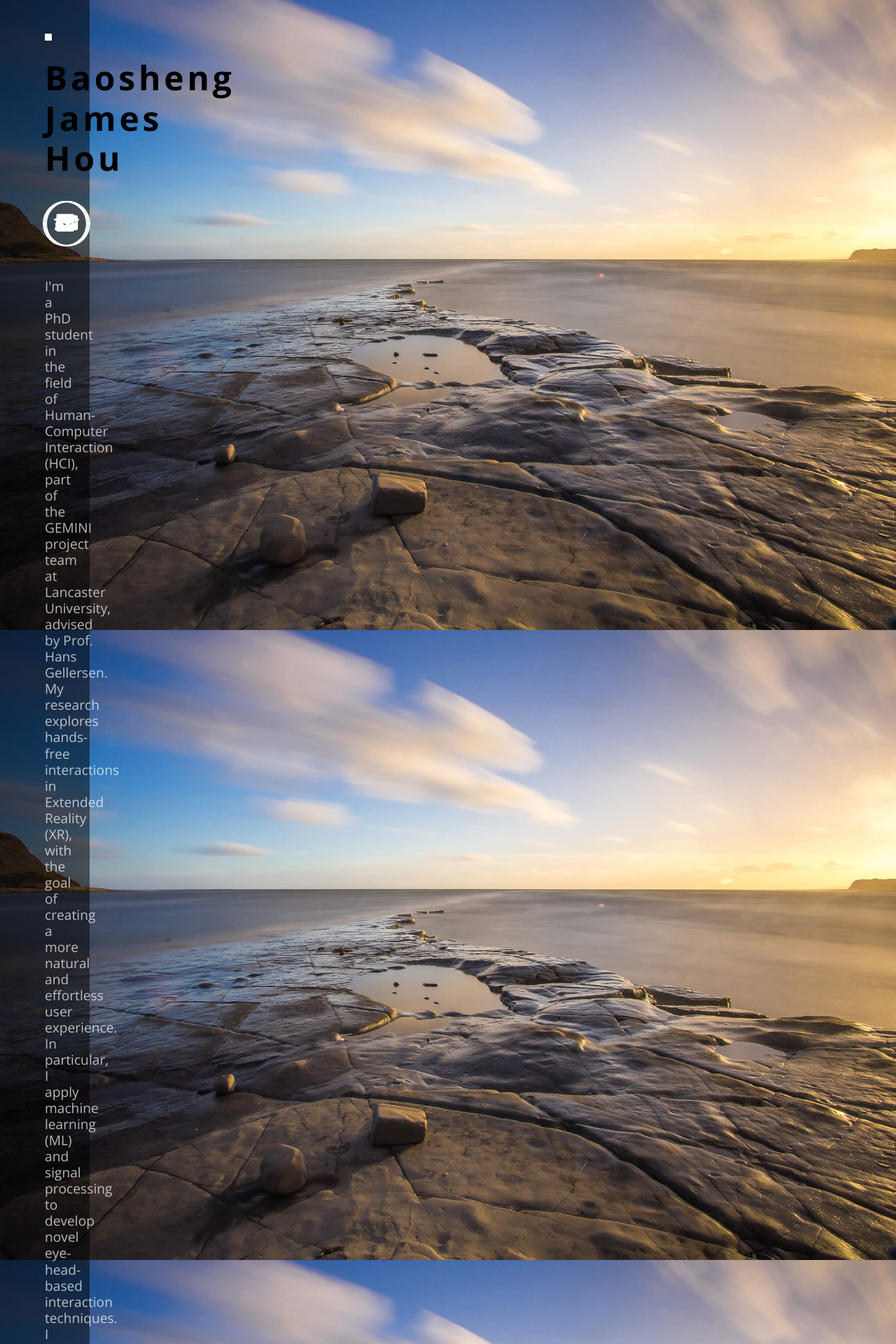
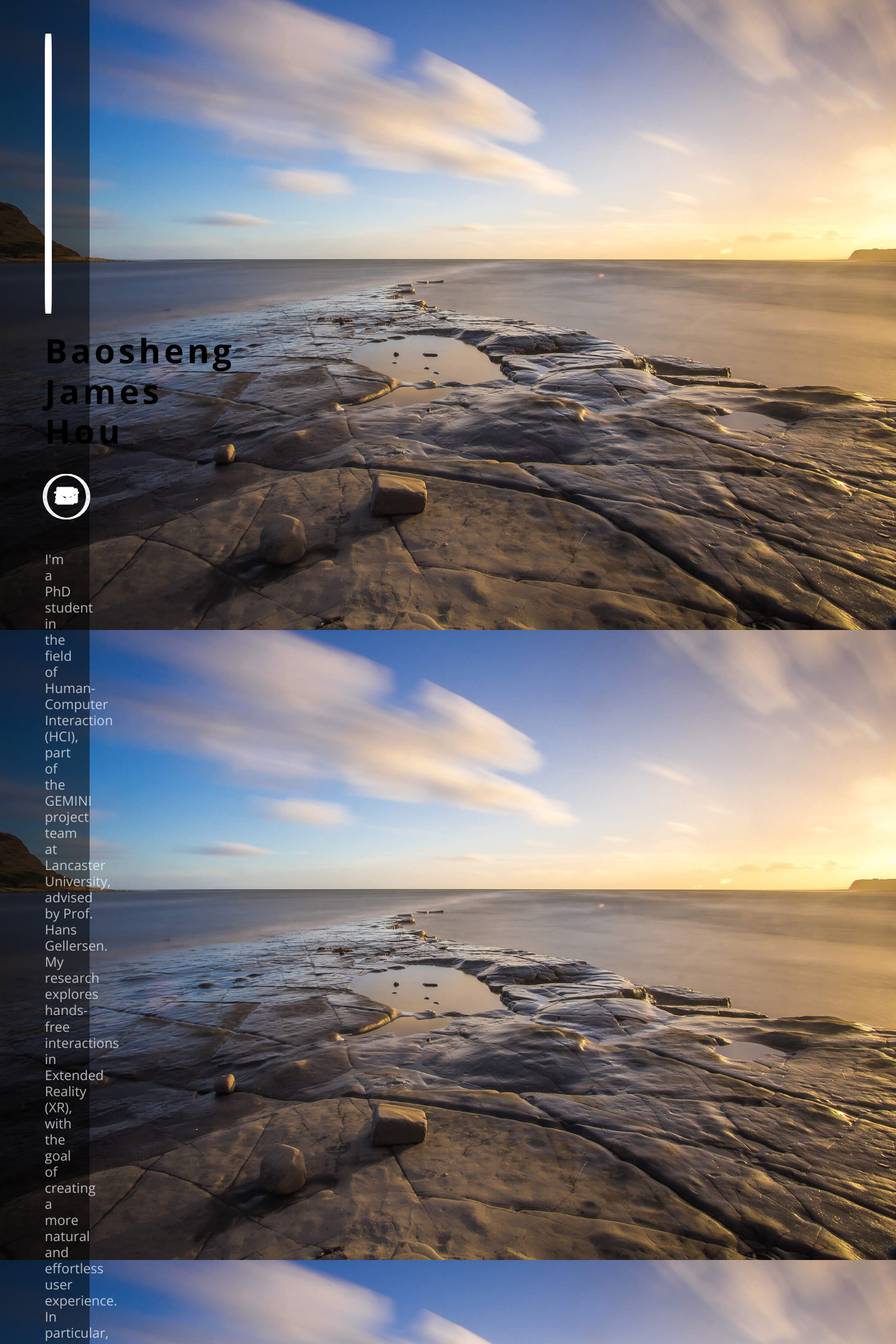
Before and after one commit to baoshengjameshou/baoshengjameshou.github.io, a Jekyll site: the page built from docs/index.html, in a window 1280 px wide. Shown: the top 1920 px of the page at 70% size. Built offline with Jekyll 4.4.1, drawn with Linux system fonts in a browser that asks for light colours; grey boxes are pictures that could not be loaded.

Commit message:
Update index.html adjust image height

```diff
--- a/docs/index.html
+++ b/docs/index.html
@@ -71,7 +71,7 @@ permalink: /
     <div class="col text-center"><img id="avatar" class="my-3 my-sm-4" alt="{{ site.name }}"
         src="{% if site.avatar %}{% if site.avatar contains '://' %}{{ site.avatar }}{%
         else %}{{ site.baseurl }}/{{ site.avatar }}{% endif %}{%
-        else %}{{ site.baseurl }}/images/avatar.svg{% endif %}"></div>
+        else %}{{ site.baseurl }}/images/avatar.svg{% endif %}" style="height:400px"></div>
 </div>
 <div class="row">
     <div class="col">
```
